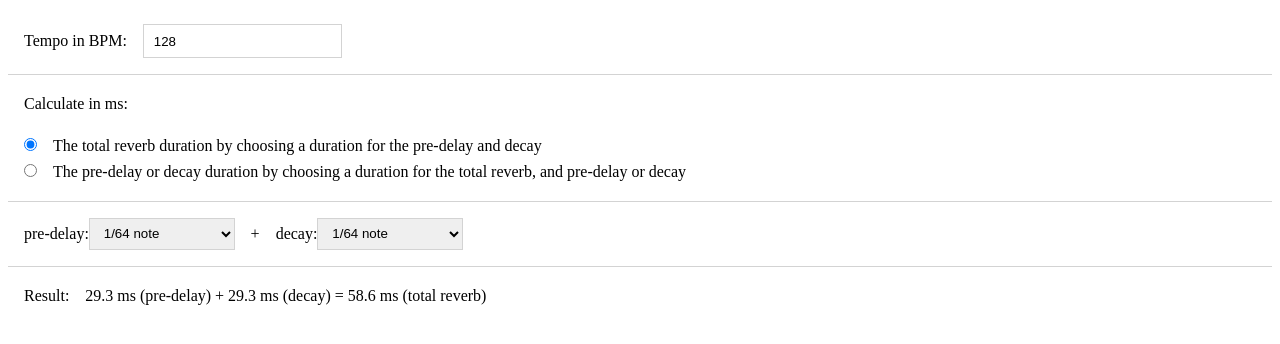
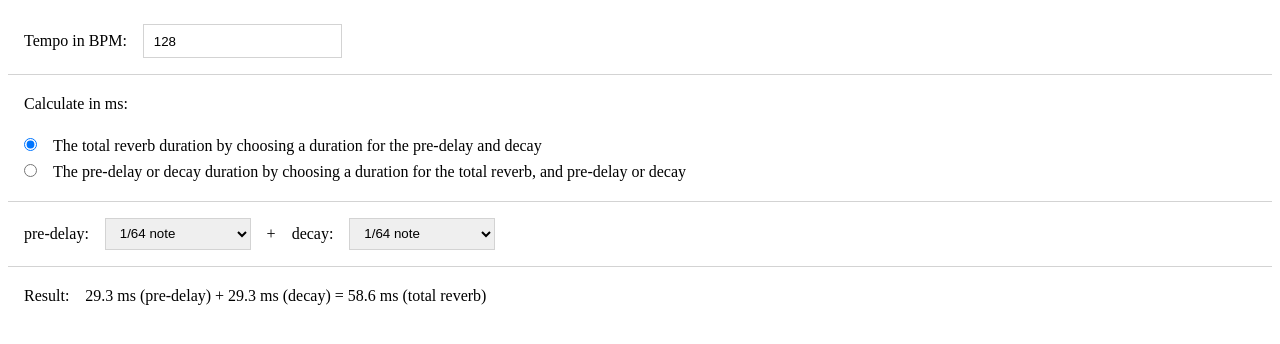
Before and after one commit to markuskreukniet/music-calculators, a React (Create React App) app in the folder React/music-calculators/: page / in a window 1280 px wide. Shown: the top 344 px of the page. Built offline with nearby package versions, Linux system fonts and the light colour scheme.

Commit message:
style fix

```diff
--- a/React/music-calculators/src/components/ReverbCalculatorApp.js
+++ b/React/music-calculators/src/components/ReverbCalculatorApp.js
@@ -62,7 +62,7 @@ class ReverbCalculatorApp extends React.Component {
 
   // This function aims to skip an array. In React, the HTML elements in an array need a 'key' attribute.
   render() {
-    const child2MarginOnlyLeft = "child-2-margin-only-left-1";
+    const child1MarginOnlyLeft = "child-1-margin-only-left-1";
     const marginOnlyLeft = "margin-only-left-1";
 
     let elementOne = null;
@@ -78,7 +78,7 @@ class ReverbCalculatorApp extends React.Component {
           labelText={this.preDelayColon}
           values={durations}
           value={this.state[this.valueOne]}
-          className={child2MarginOnlyLeft}
+          className={child1MarginOnlyLeft}
           onChange={(e) => this.handleChange(this.valueOne, e)}
         />
       );
@@ -89,7 +89,7 @@ class ReverbCalculatorApp extends React.Component {
           values={durations}
           value={this.state[this.valueTwo]}
           onChange={(e) => this.handleChange(this.valueTwo, e)}
-          className={`${child2MarginOnlyLeft} ${marginOnlyLeft}`}
+          className={`${child1MarginOnlyLeft} ${marginOnlyLeft}`}
         />
       );
     } else {
@@ -102,7 +102,7 @@ class ReverbCalculatorApp extends React.Component {
           labelText={this.totalReverbColon}
           values={durations}
           value={this.state[this.valueOne]}
-          className={child2MarginOnlyLeft}
+          className={child1MarginOnlyLeft}
           onChange={(e) => this.handleChange(this.valueOne, e)}
         />
       );
--- a/React/music-calculators/src/style.js
+++ b/React/music-calculators/src/style.js
@@ -50,7 +50,7 @@ const style = `
         display: flex;
     }
 
-    .child-2-margin-only-left-1 :nth-child(2),
+    .child-1-margin-only-left-1 :nth-child(1),
     .margin-only-left-1 {
         margin: 0 0 0 var(--size-1);
     }
```
